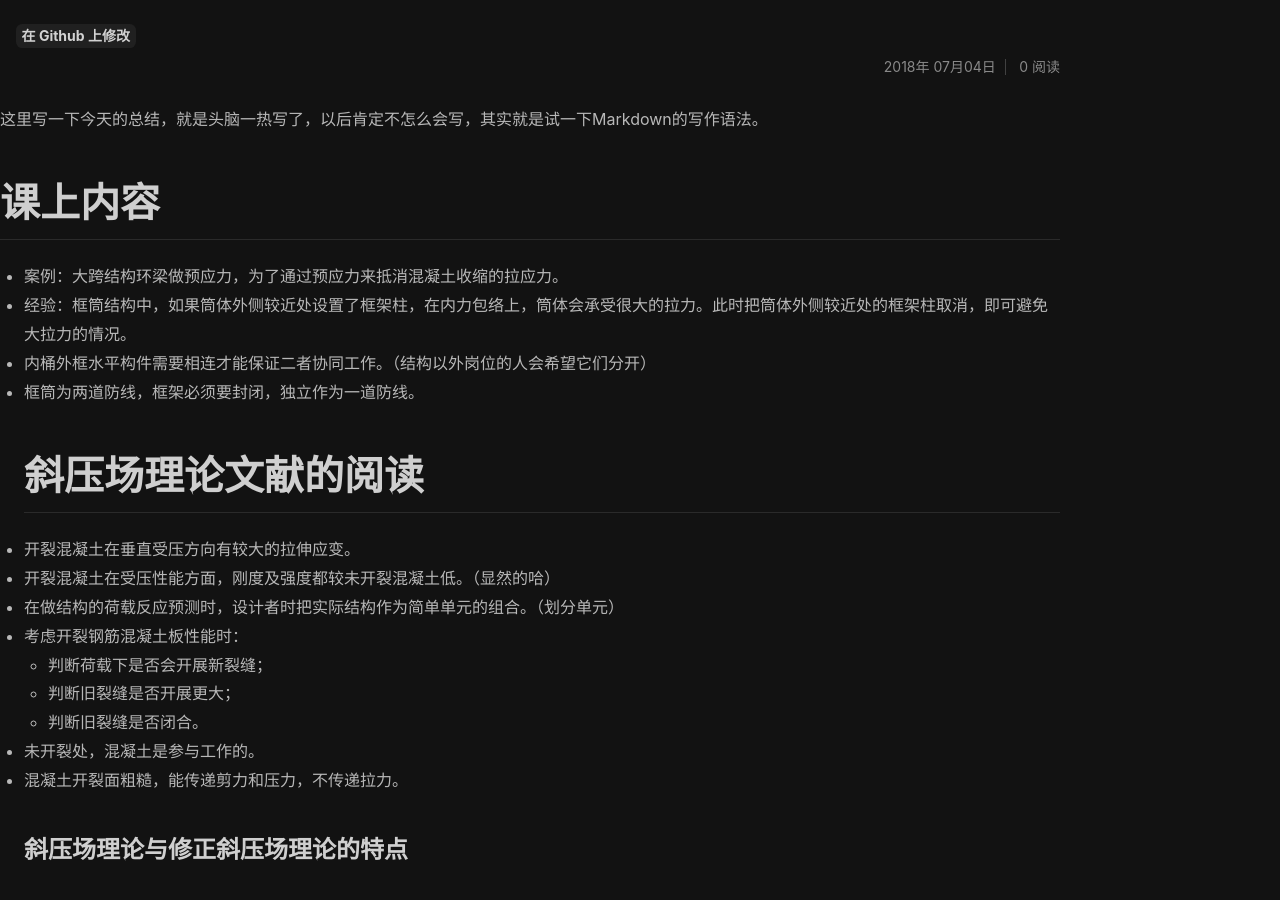
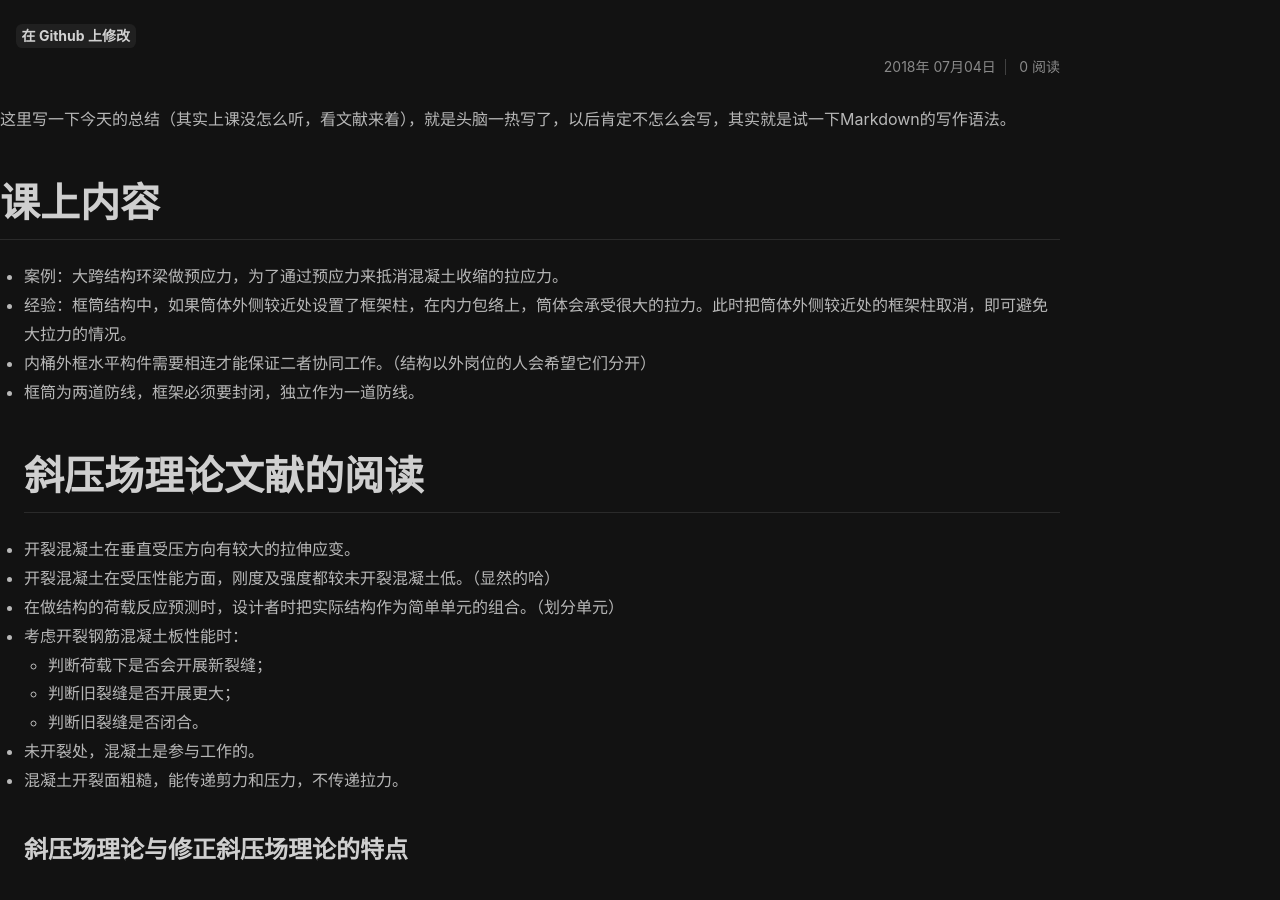
Before and after one commit to FourthNight/FourthNight.github.io, a Jekyll site: the page built from _posts/2018-07-04-summary.md, in a window 1280 px wide and 900 px high. Built offline with Jekyll 4.4.1, drawn with Linux system fonts in a browser that asks for light colours.

Commit message:
总结100.0

```diff
--- a/_posts/2018-07-04-summary.md
+++ b/_posts/2018-07-04-summary.md
@@ -1,11 +1,11 @@
 ---
 layout: article
-title: 项目进度
+title: 实践课总结
 mathjax: true
 excerpt_separator: <!--more-->
 key: 2018-07-05-summary
 ---
-  这里写一下今天的总结，就是头脑一热写了，以后肯定不怎么会写，其实就是试一下Markdown的写作语法。
+  这里写一下今天的总结（其实上课没怎么听，看文献来着），就是头脑一热写了，以后肯定不怎么会写，其实就是试一下Markdown的写作语法。
 <!--more-->
 # 课上内容
 * 案例：大跨结构环梁做预应力，为了通过预应力来抵消混凝土收缩的拉应力。
```
Also changed, not shown: other parts of _posts/2018-07-04-summary.md (+1 -0 lines), pics/1857.jpg (added).
